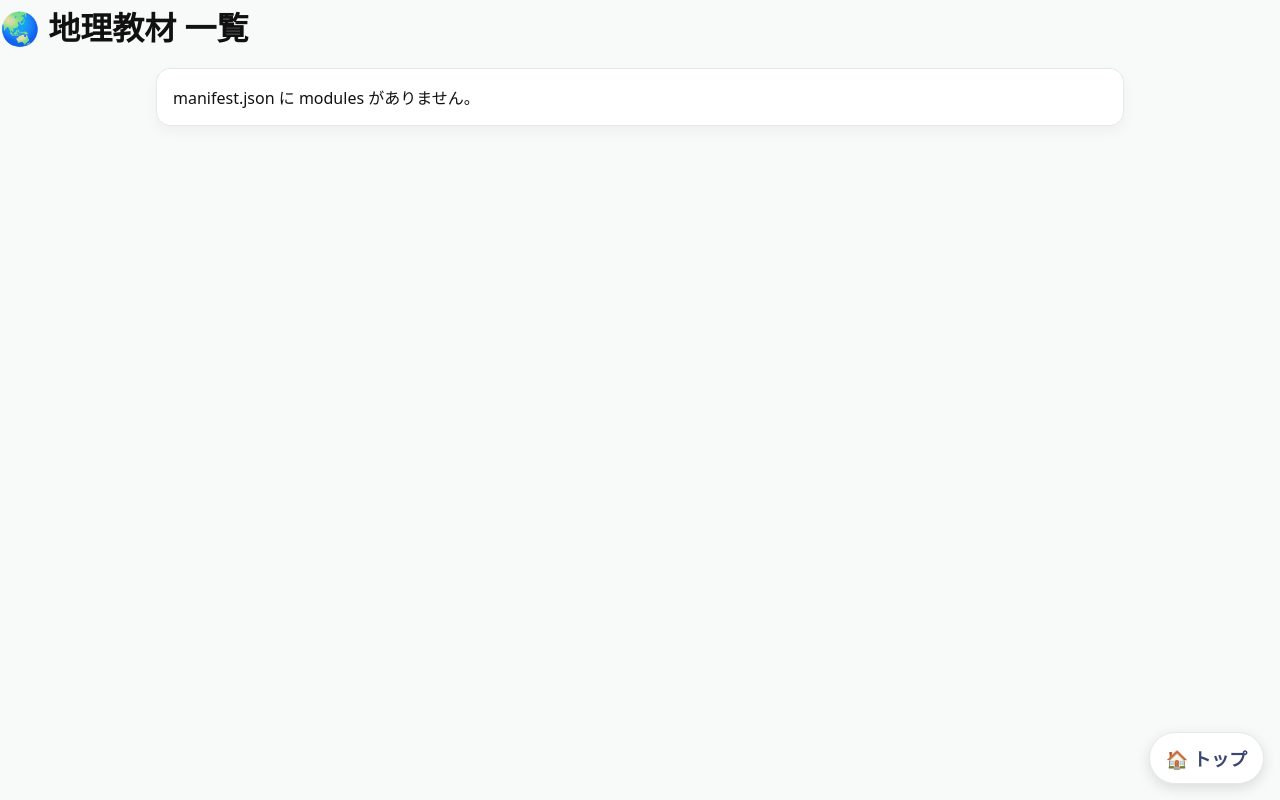
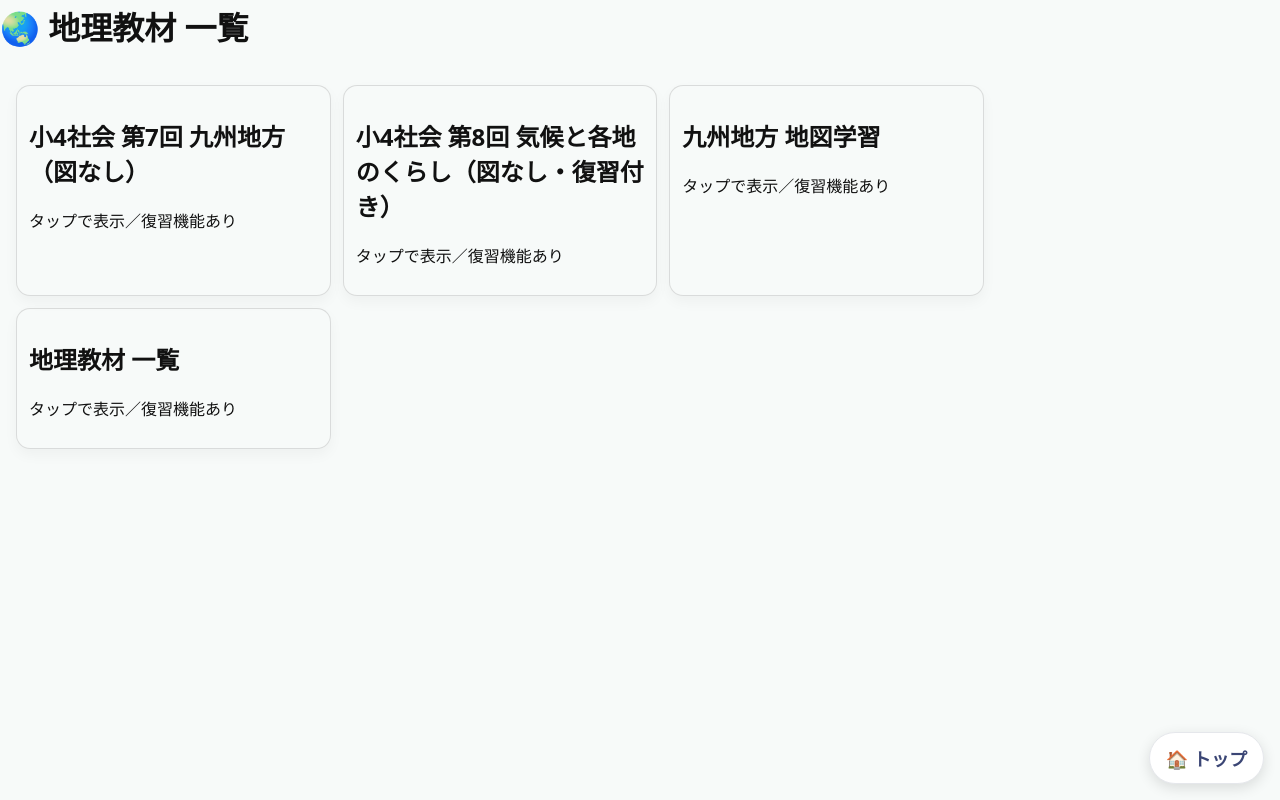
Before and after one commit to support-anki/anki-project, a website: page modules/geo/index.html in a window 1280 px wide. Drawn offline with Linux system fonts and the light colour scheme.

Commit message:
Update index.html

```diff
--- a/modules/geo/index.html
+++ b/modules/geo/index.html
@@ -1,45 +1,54 @@
-<!DOCTYPE html>
+<!doctype html>
 <html lang="ja">
 <head>
-  <meta charset="utf-8" />
-  <meta name="viewport" content="width=device-width, initial-scale=1" />
-  <meta name="robots" content="noindex,nofollow" />
-  <title>地理教材 一覧</title>
-  <link rel="icon" href="/anki-project/assets/img/favicon.png" type="image/png">
-  <link rel="stylesheet" href="../../assets/css/style.css" />
+<meta charset="utf-8">
+<meta name="viewport" content="width=device-width,initial-scale=1">
+<meta name="robots" content="noindex,nofollow">
+<title>🌏 地理教材 一覧</title>
+<link rel="icon" href="/anki-project/assets/img/favicon.png" type="image/png">
+<link rel="stylesheet" href="/anki-project/assets/css/style.css">
+<style>
+.grid{display:grid;grid-template-columns:repeat(auto-fill,minmax(240px,1fr));gap:12px;margin:20px 0}
+.card{border:1px solid #8884;border-radius:14px;padding:12px;text-decoration:none;color:inherit;background:#fff1}
+</style>
 </head>
 <body>
 <header class="site"><h1>🌏 地理教材 一覧</h1></header>
-<main class="grid" id="list"></main>
+<main id="list" class="grid"></main>
+<a class="home-btn" href="/anki-project/" aria-label="トップページへ">🏠 トップ</a>
 
 <script>
-(async () => {
-  // ✅ location.hrefを基準に相対パスでmanifestを取得
-  const manifestUrl = new URL('../../assets/data/geo/manifest.json', location.href);
-  const list = document.getElementById('list');
+const subject = 'geo';
+const MANIFEST = `/anki-project/assets/data/${subject}/manifest.json`;
+const BASE = `/anki-project/modules/${subject}/`;
 
-  try {
-    const res = await fetch(manifestUrl, { cache: 'no-store' });
-    if (!res.ok) throw new Error(`HTTP ${res.status}`);
-    const data = await res.json();
+const fix = (p)=>{
+  if(!p)return'#';
+  if(p.startsWith('/'))return p;
+  if(p.startsWith('../'))return BASE + p.replace(/^\.\.\//,'');
+  if(p.startsWith('./'))return BASE + p.replace(/^\.\//,'');
+  return BASE + p;
+};
 
-    if (!data.modules?.length) {
-      list.innerHTML = '<div class="card">manifest.json に modules がありません。</div>';
-      return;
-    }
-
-    data.modules.forEach(m => {
-      const a = document.createElement('a');
-      a.className = 'card';
-      a.href = m.path;
-      a.innerHTML = `<h2>${m.title}</h2><p>タップで表示／復習機能あり</p>`;
-      list.appendChild(a);
+(async()=>{
+  const list=document.getElementById('list');
+  try{
+    const r=await fetch(MANIFEST,{cache:'no-store'});
+    if(!r.ok)throw new Error(r.statusText);
+    const j=await r.json();
+    const arr=Array.isArray(j)?j:(j.items||j.entries||[]);
+    if(!arr.length){list.innerHTML='<div class="card">manifest.json が空です。</div>';return;}
+    arr.forEach(m=>{
+      const a=document.createElement('a');
+      a.className='card';
+      a.href=fix(m.path||m.url);
+      a.innerHTML=`<h2>${m.title||'(無題)'}</h2><p>${m.note||m.desc||'タップで表示／復習機能あり'}</p>`;
+      list.append(a);
     });
-  } catch (e) {
-    list.innerHTML = `<div class="card">manifest.json を読めませんでした：<br><code>${manifestUrl}</code><br><small>${String(e)}</small></div>`;
+  }catch(e){
+    list.innerHTML=`<div class="card">manifest読込エラー：<code>${MANIFEST}</code><br>${e}</div>`;
   }
 })();
 </script>
-<a class="home-btn" href="/anki-project/" aria-label="トップページへ">🏠 トップ</a>
 </body>
 </html>
```
